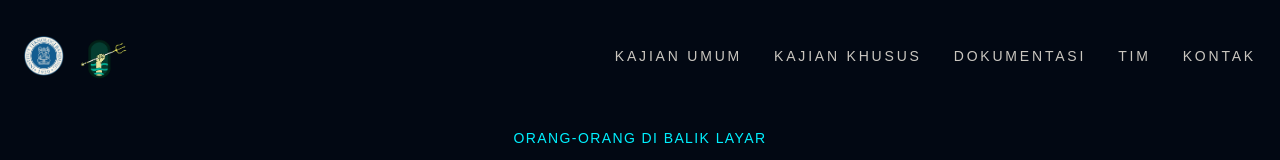
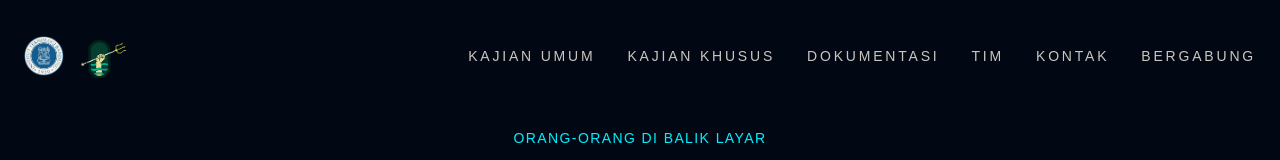
Before and after one commit to dzakyzahy/poseidon26.web, a React (Vite) app: page /tim in a window 1280 px wide. Shown: the top 160 px of the page. Built offline with nearby package versions, Linux system fonts and the light colour scheme; no server answers.

Commit message:
feat: add Bergabung route and navigation link

```diff
--- a/src/App.tsx
+++ b/src/App.tsx
@@ -50,6 +50,7 @@ function App() {
           <Route path="/dokumentasi" element={<Dokumentasi />} />
           <Route path="/tim" element={<Tim />} />
           <Route path="/kontak" element={<Kontak />} />
+          <Route path="/bergabung" element={<Kontak />} />
         </Routes>
         <FootNav />
       </div>
--- a/src/components/layout/Navbar.tsx
+++ b/src/components/layout/Navbar.tsx
@@ -17,6 +17,7 @@ const Navbar = () => {
           <Link to="/dokumentasi" className="hover:text-bioluminescent-blue transition-colors">Dokumentasi</Link>
           <Link to="/tim" className="hover:text-bioluminescent-blue transition-colors">Tim</Link>
           <Link to="/kontak" className="hover:text-bioluminescent-blue transition-colors">Kontak</Link>
+          <Link to="/bergabung" className="hover:text-bioluminescent-blue transition-colors">Bergabung</Link>
         </div>
       </div>
     </nav>
```
